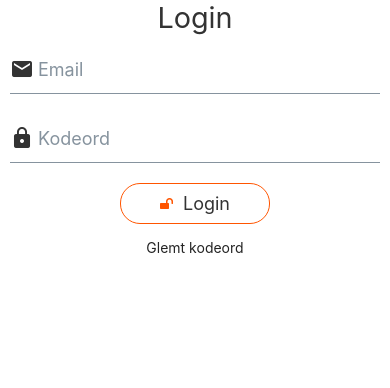
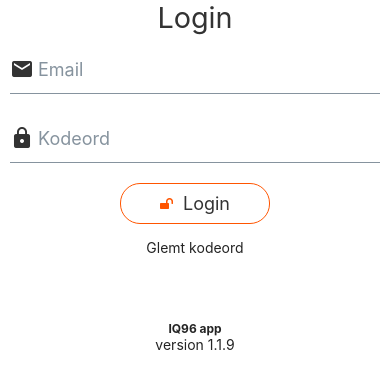
Before and after one commit to Joghur/IQ96, a React Native app: screen / in a window 390 px wide. Shown: the top 388 px of the page. Built offline with nearby package versions, Linux system fonts and the light colour scheme; no server answers.

Commit message:
version on login page

```diff
--- a/src/features/Home/login/index.tsx
+++ b/src/features/Home/login/index.tsx
@@ -7,6 +7,7 @@ import {ButtonWithIcon} from '../../../components/ButtonWithIcon';
 import {logIn, resetPassword} from '../../../utils/auth';
 import Colors from '../../../constants/colors';
 import {storeData, getData} from '../../../utils/async';
+import packageJson from '../../../../package.json';
 
 type LoginCreds = {
   email: string;
@@ -147,6 +148,8 @@ const Login = () => {
               {reset ? 'Login' : 'Glemt kodeord'}
             </Text>
           </View>
+          <Text style={styles.version}>IQ96 app</Text>
+          <Text>version {packageJson.version}</Text>
         </View>
       </ScrollView>
     </View>
@@ -174,4 +177,11 @@ const styles = StyleSheet.create({
   resetText: {
     alignItems: 'center',
   },
+  version: {
+    fontWeight: 'bold',
+    fontSize: 12,
+    textShadowOffset: {width: 2, height: 2},
+    textShadowRadius: 5,
+    marginTop: 50,
+  },
 });
```
